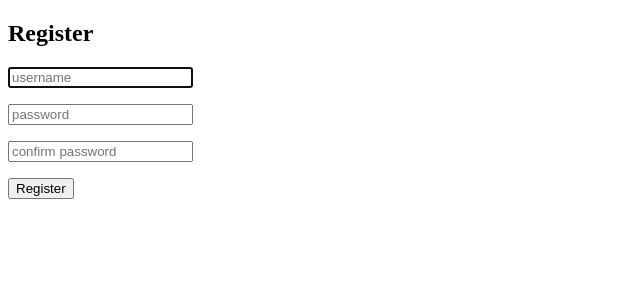
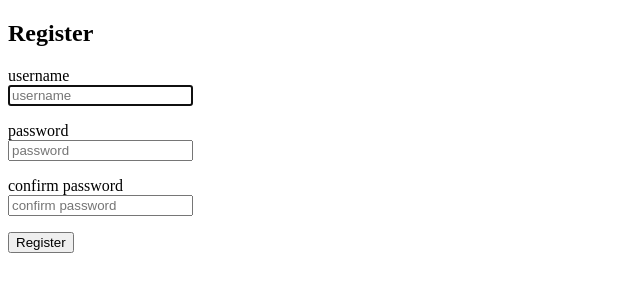
Before and after one commit to CharlieMallon/milestoneThree, a Flask app: page /register in a window 1280 px wide. Shown: the part 58-358 px from the top of the page, without its empty margins (0-640 px from the left). Run offline with Flask 2, Linux system fonts and the light colour scheme; some libraries are stand-ins or nearby versions.

Commit message:
added functionality to register form

```diff
--- a/app.py
+++ b/app.py
@@ -1,6 +1,7 @@
 import os
-from flask import Flask, render_template, redirect, url_for, flash
+from flask import Flask, render_template, redirect, url_for, flash, request, session
 from flask_pymongo import PyMongo
+from werkzeug.security import generate_password_hash, check_password_hash
 from form_fields import *
 
 if os.path.exists("env.py"):
@@ -27,9 +28,23 @@ def home():
 @app.route("/register", methods=[ 'GET', 'POST'])
 def register():
     reg_form = RegistrationForm()
-    if reg_form.validate_on_submit():
-        flash("Registration Successful!")
-        return redirect(url_for('home'))
+    if request.method == "POST" and reg_form.validate_on_submit():
+        # check if username already exists in db
+        existing_user = mongo.db.users.find_one(
+            {"username": reg_form.username.data.lower()})
+        #if the user exists flash message & redirect
+        if existing_user:
+            flash("Username already exists")
+            return redirect(url_for("register"))
+        #if the user doesn't exist - append to the database
+        register = {
+            "username": reg_form.username.data.lower(),
+            "password": generate_password_hash(reg_form.password.data)
+            }
+        mongo.db.users.insert_one(register)
+        #flash message
+        flash("Registration Successful! Please Log on to start using this aplication")
+        return redirect(url_for("login", username=session["user"]))
     return render_template("register.html", form=reg_form)
 
 
--- a/form_fields.py
+++ b/form_fields.py
@@ -11,7 +11,7 @@ class RegistrationForm(FlaskForm):
     password = PasswordField('password', validators=[
         InputRequired(message="Password required"),
         Length(min=4, max=25, message="Password must be between 4 and 25 charactors")])
-    confirm_password = PasswordField('confirm_password', validators=[
+    confirm_password = PasswordField('confirm password', validators=[
         InputRequired(message="Please confirm your password"),
         EqualTo('password', message="Passwords must match")])
     submit_button = SubmitField("Register")
--- a/templates/home.html
+++ b/templates/home.html
@@ -1,6 +1,11 @@
 {% extends "base.html" %}
 
 {% block content %}
+
+    <div>
+        {{ username }}'s Profile
+    </div>
+
     {% for task in tasks %}
         {{ task.task_name }}<br>
         {{ task.category_name }}<br>
--- a/templates/register.html
+++ b/templates/register.html
@@ -5,6 +5,10 @@
 <h2>Register</h2>
 
 <form action="{{ url_for('register') }}" method="POST">
+    <div>
+        <div>
+            {{ form.username.label }}
+        </div>
         <div>
             {{ form.username(class_='form-control', placeholder='username', autocomplete='off', autofocus=true) }}
             <ul>
@@ -14,6 +18,11 @@
                     </li>
                 {% endfor %}
             </ul>
+        </div>
+    </div>
+    <div>
+        <div>
+            {{ form.password.label }}
         </div>
         <div>
             {{ form.password(class_='form-control', placeholder='password') }}
@@ -25,6 +34,11 @@
                 {% endfor %}
             </ul>
         </div>
+    </div>
+    <div>
+        <div>
+            {{ form.confirm_password.label }}
+        </div>
         <div>
             {{ form.confirm_password(class_='form-control', placeholder='confirm password') }}
             <ul>
@@ -34,6 +48,7 @@
                     </li>
                 {% endfor %}
             </ul>
+        </div>
     </div>
     <div>
         {{ form.submit_button }}
```
Lines whose indentation alone changed are shown as unchanged.
